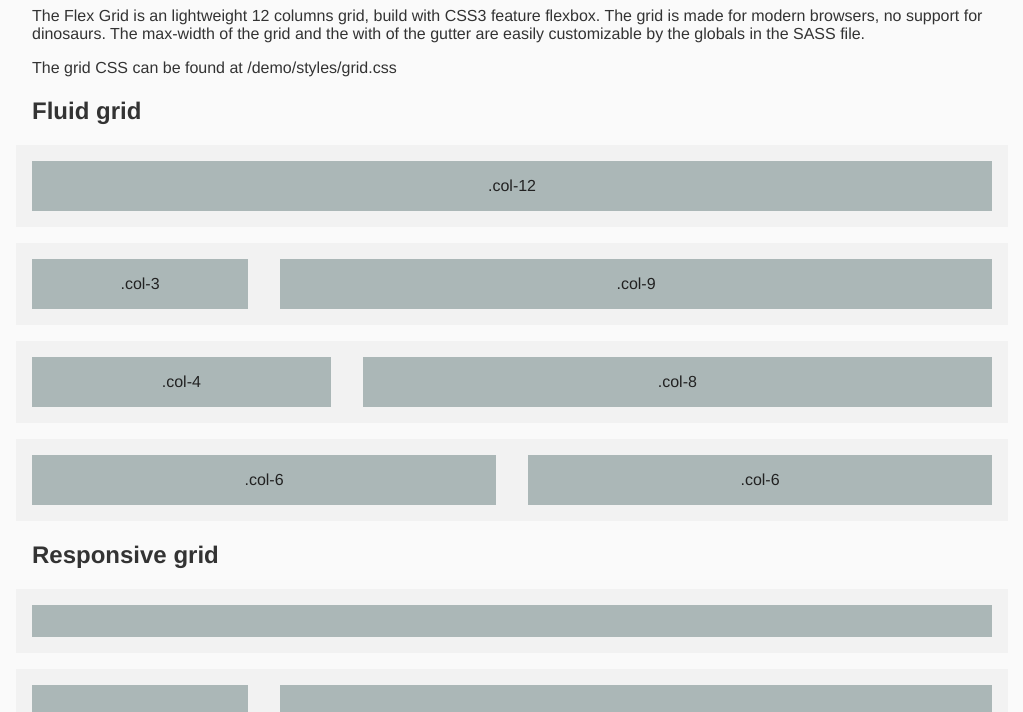
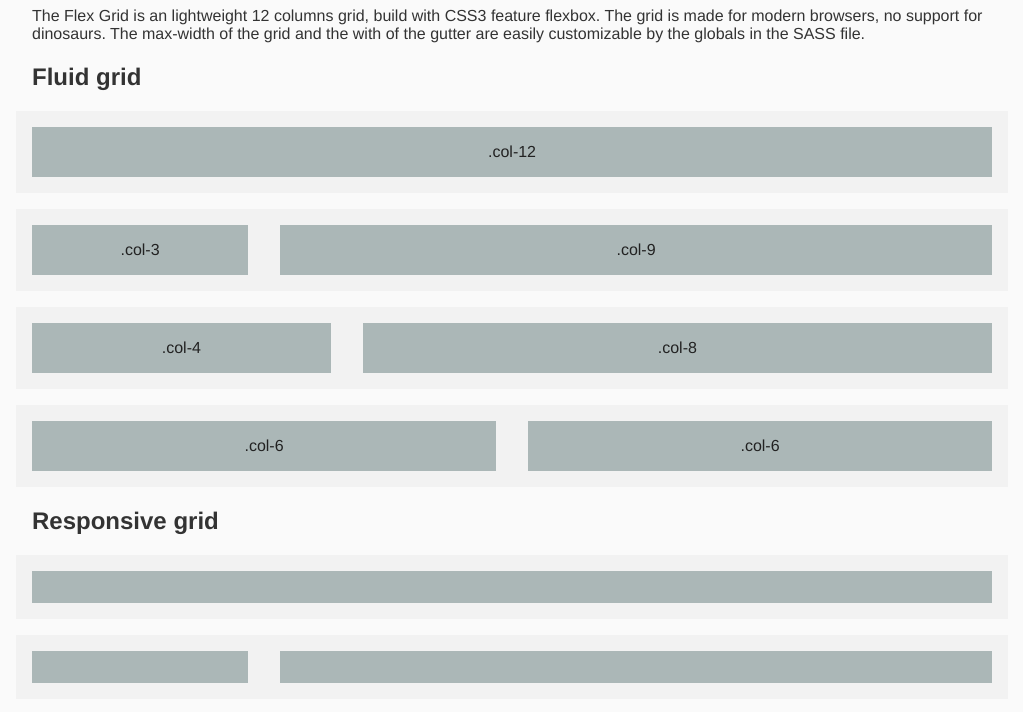
Before and after one commit to jeroenoomsNL/the-flex-grid, a website: page app/index.html in a window 1280 px wide. Shown: the part 73-785 px from the top of the page, without its empty margins (128-1151 px from the left). Drawn offline with nearby package versions, Linux system fonts and the light colour scheme; files that its build step writes are made by us from their sources.

Commit message:
Update documentation

```diff
--- a/app/index.html
+++ b/app/index.html
@@ -21,8 +21,6 @@
             <h1>The Flex Grid</h1>
 
             <p>The Flex Grid is an lightweight 12 columns grid, build with CSS3 feature flexbox. The grid is made for modern browsers, no support for dinosaurs. The max-width of the grid and the with of the gutter are easily customizable by the globals in the SASS file.</p>
-
-            <p>The grid CSS can be found at /demo/styles/grid.css</p>
 
             <h2>Fluid grid</h2>
 
```
Also changed, not shown: README.md.
